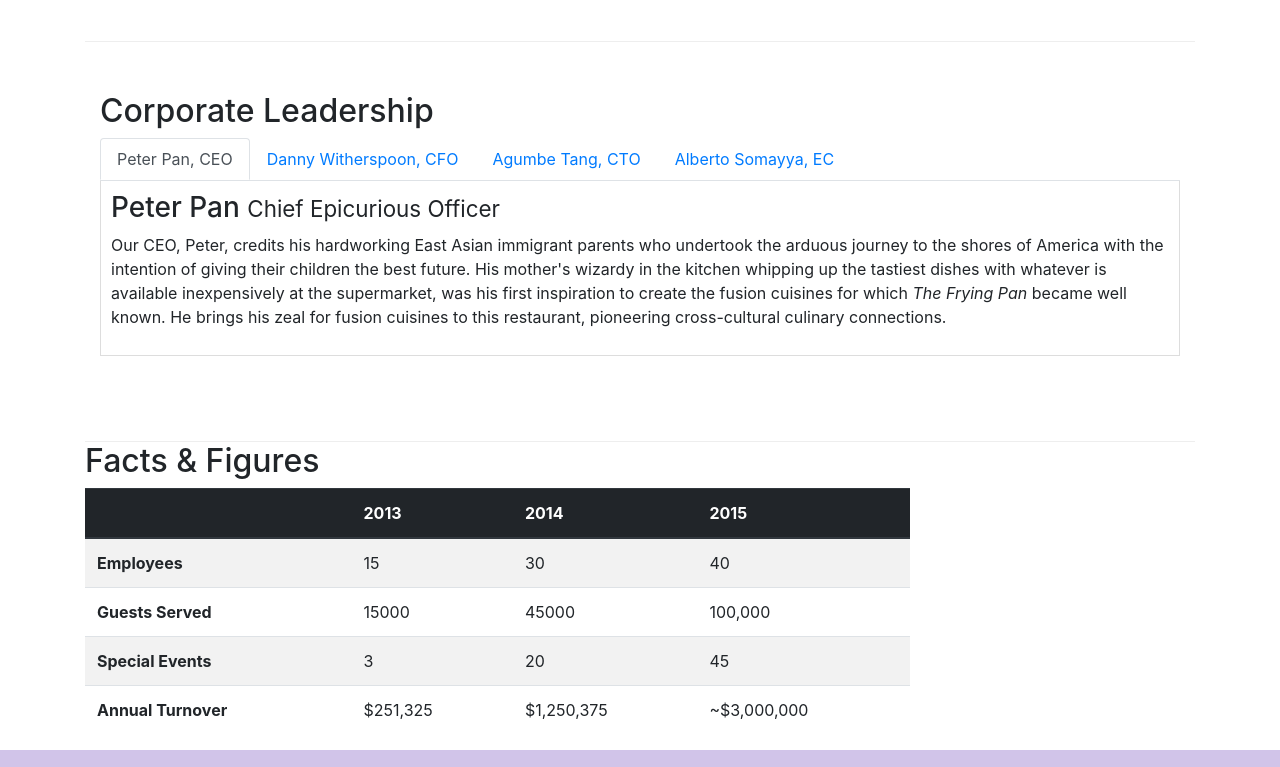
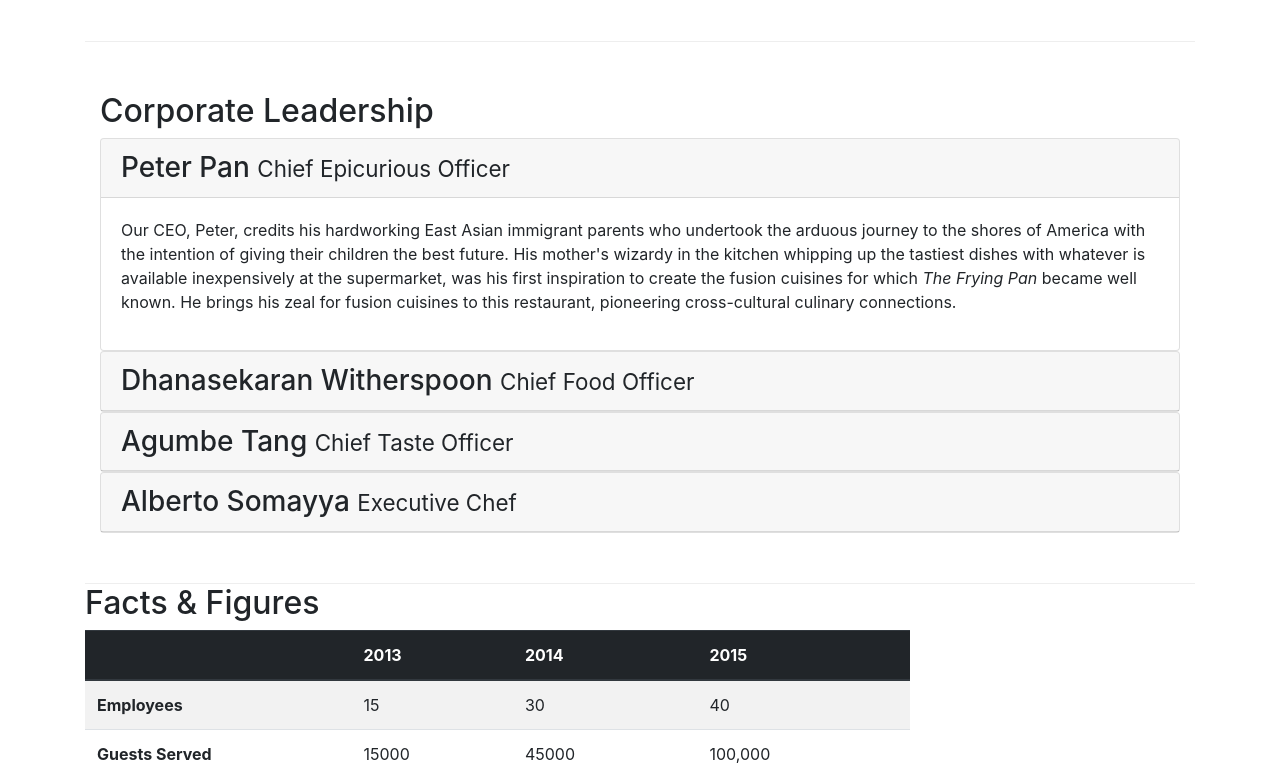
Before and after one commit to faiqalii/BASICWEB, a website: page aboutus.html in a window 1280 px wide. Shown: the part 880-1647 px from the top of the page. Drawn offline with nearby package versions, Linux system fonts and the light colour scheme.

Commit message:
accordion

```diff
--- a/aboutus.html
+++ b/aboutus.html
@@ -12,6 +12,9 @@
     <link rel="Stylesheet" href="node_modules/font-awesome/css/font-awesome.min.css">
     <link rel="Stylesheet" href="node_modules/bootstrap-social/bootstrap-social.css">
     <link rel="stylesheet" href="css/styles.css">
+    <!-- <link rel="stylesheet" href="https://maxcdn.bootstrapcdn.com/bootstrap/3.4.1/css/bootstrap.min.css"> -->
+    <script src="https://ajax.googleapis.com/ajax/libs/jquery/3.5.1/jquery.min.js"></script>
+    <!-- <script src="https://maxcdn.bootstrapcdn.com/bootstrap/3.4.1/js/bootstrap.min.js"></script> -->
 
     <title>Ristorante Con Fusion: About Us</title>
 
@@ -104,7 +107,8 @@
             <div class="col-12">
                 <h2>Corporate Leadership</h2>
 
-                <ul class="nav nav-tabs">
+                <!-- nav bar isnt used -->
+                <!-- <ul class="nav nav-tabs">
                     <li class="nav-items">
                         <a class="nav-link active" href="#peter" role="tab" data-toggle="tab">
                             Peter Pan, CEO
@@ -125,8 +129,8 @@
                             Alberto Somayya, EC
                         </a>
                     </li>
-                </ul>
-                <div class="tab-content">
+                </ul> -->
+                <!-- <div class="tab-content">
                     <div role="tabpanel" class="tab-pane fade show active" id="peter">
                         <h3>Peter Pan <small>Chief Epicurious Officer</small></h3>
                         <p class="d-none d-sm-block">Our CEO, Peter, credits his hardworking East Asian immigrant parents who undertook the arduous journey to the shores of America with the intention of giving their children the best future. His mother's wizardy in the kitchen whipping up the tastiest dishes with whatever is available inexpensively at the supermarket, was his first inspiration to create the fusion cuisines for which <em>The Frying Pan</em> became well known. He brings his zeal for fusion cuisines to this restaurant, pioneering cross-cultural culinary connections.</p>
@@ -135,7 +139,7 @@
                         <h3>Dhanasekaran Witherspoon <small>Chief Food Officer</small></h3>
                         <p class="d-none d-sm-block">Our CFO, Danny, as he is affectionately referred to by his colleagues, comes from a long established family tradition in farming and produce. His experiences growing up on a farm in the Australian outback gave him great appreciation for varieties of food sources. As he puts it in his own words, <em>Everything that runs, wins, and everything that stays, pays!</em></p>
                     </div>
-                    <div role="tabpanel" class="tab-pane fade show" id="Agumbe">
+                    <div role="tabpanel" class="tab-pane fade show" id="agumbe">
                         <h3>Agumbe Tang <small>Chief Taste Officer</small></h3>
                         <p class="d-none d-sm-block">Blessed with the most discerning gustatory sense, Agumbe, our CTO, personally ensures that every dish that we serve meets his exacting tastes. Our chefs dread the tongue lashing that ensues if their dish does not meet his exacting standards. He lives by his motto, <em>You click only if you survive my lick.</em></p>
                     </div>
@@ -143,7 +147,72 @@
                         <h3>Alberto Somayya <small>Executive Chef</small></h3>
                         <p class="d-none d-sm-block">Award winning three-star Michelin chef with wide International experience having worked closely with whos-who in the culinary world, he specializes in creating mouthwatering Indo-Italian fusion experiences. He says, <em>Put together the cuisines from the two craziest cultures, and you get a winning hit! Amma Mia!</em></p>
                     </div>
+                </div>     -->
+
+                <div id="accordion">
+                    <div class="card">
+                        <div class="card-header" role="tab" id="peterhead">
+                            <h3 class="mb-0">
+                               <a data-toggle="collapse" data-target="#peter">
+                                    Peter Pan <small>Chief Epicurious Officer</small>
+                               </a>
+                            </h3>
+                        </div>
+                        <div class="collapse fade show" id="peter" data-parent="#accordion">
+                            <div class="card-body">
+                                <p class="d-none d-sm-block">
+                                    Our CEO, Peter, credits his hardworking East Asian immigrant parents who undertook the arduous journey to the shores of America with the intention of giving their children the best future. His mother's wizardy in the kitchen whipping up the tastiest dishes with whatever is available inexpensively at the supermarket, was his first inspiration to create the fusion cuisines for which <em>The Frying Pan</em> became well known. He brings his zeal for fusion cuisines to this restaurant, pioneering cross-cultural culinary connections.
+                                </p>
+                            </div>
+                        </div>
+                    </div>
+                    <div class="card">
+                        <div class="card-header" role="tab" id="dannyhead">
+                            <h3 class="mb-0">
+                                <a data-toggle="collapse" data-target="#danny">
+                                     Dhanasekaran Witherspoon <small>Chief Food Officer</small>
+                                </a>
+                            </h3>
+                        </div>
+                        <div class="collapse" id="danny" data-parent="#accordion">
+                            <div class="card-body">
+                                <p class="d-none d-sm-block">
+                                    Our CFO, Danny, as he is affectionately referred to by his colleagues, comes from a long established family tradition in farming and produce. His experiences growing up on a farm in the Australian outback gave him great appreciation for varieties of food sources. As he puts it in his own words, <em>Everything that runs, wins, and everything that stays, pays!</em>
+                                </p>
+                            </div>
+                        </div>
+                    </div>
+                    <div class="card">
+                        <div class="card-header" role="tab" id="agumbehead">
+                            <h3 class="mb-0">
+                                <a data-toggle="collapse" data-target="#agumbe">
+                                    Agumbe Tang <small>Chief Taste Officer</small>
+                                </a>
+                            </h3>
+                        </div>
+                        <div class="collapse" id="agumbe" data-parent="#accordion">
+                            <p class="d-none d-sm-block">
+                                Blessed with the most discerning gustatory sense, Agumbe, our CTO, personally ensures that every dish that we serve meets his exacting tastes. Our chefs dread the tongue lashing that ensues if their dish does not meet his exacting standards. He lives by his motto, <em>You click only if you survive my lick.</em>
+                            </p>
+                        </div>
+                    </div>
+                    <div class="card">
+                        <div class="card-header" role="tab" id="albertohead">
+                            <h3 class="mb-0">
+                                <a data-toggle="collapse" data-target="#alberto">
+                                    Alberto Somayya <small>Executive Chef</small>
+                                </a>
+                            </h3>
+                        </div>
+                        <div class="collapse" id="alberto" data-parent="#accordion">
+                            <p class="d-none d-sm-block">
+                                Award winning three-star Michelin chef with wide International experience having worked closely with whos-who in the culinary world, he specializes in creating mouthwatering Indo-Italian fusion experiences. He says, <em>Put together the cuisines from the two craziest cultures, and you get a winning hit! Amma Mia!</em>
+                            </p>
+                        </div>
+                    </div>
                 </div>
+
+
             </div>
        </div>
        <div class="row row-content">
@@ -234,6 +303,10 @@
            </div>
         </div>
     </footer>
+        <!-- jQuery first, then Popper.js, then Bootstrap JS. -->
+        <script src="node_modules/jquery/dist/jquery.slim.min.js"></script>
+        <script src="node_modules/popper.js/dist/umd/popper.min.js"></script>
+        <script src="node_modules/bootstrap/dist/js/bootstrap.min.js"></script>
 
 </body>
 
```
Also changed, not shown: contactus.html (+4 -0 lines), index.html (+4 -0 lines).
